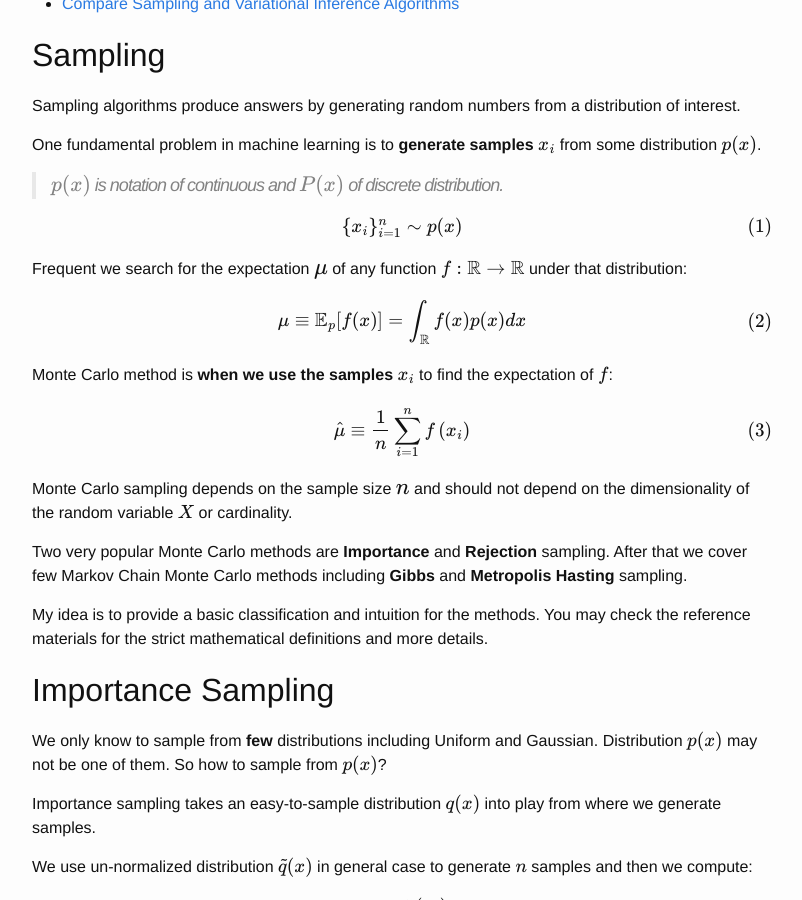
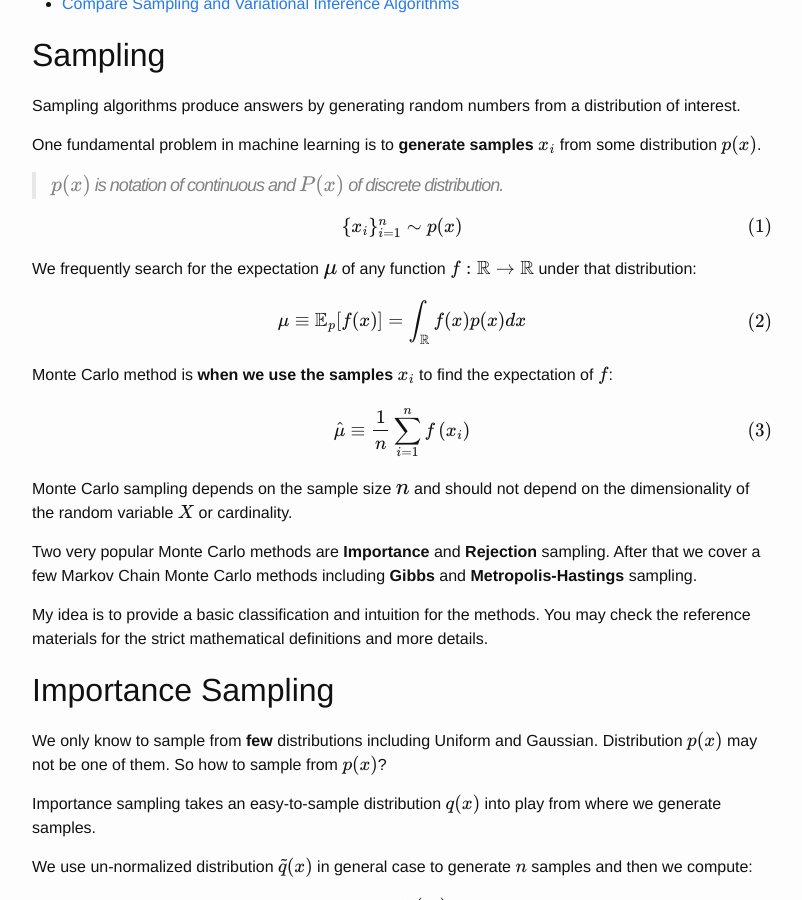
Before and after one commit to dejanbatanjac/dejanbatanjac.github.io, a Jekyll site: the page built from _posts/2021-02-08-bayesian-prerequisites-sampling.md, in a window 1280 px wide and 900 px high, scrolled down 424 px. Shown: the whole window, without its empty margins (238-1040 px from the left). Built offline with Jekyll 4.4.1, drawn with Linux system fonts in a browser that asks for light colours; formulas are drawn with MathJax 3; some of the changed text lies outside the part shown.

Commit message:
fix: spelling and typos in 2021-02-08-bayesian-prerequisites-sampling.md + update izveštaj.pdf
Report now covers 8 published articles.

```diff
--- a/_posts/2021-02-08-bayesian-prerequisites-sampling.md
+++ b/_posts/2021-02-08-bayesian-prerequisites-sampling.md
@@ -29,7 +29,7 @@ $$
 \{x_i\}_{i=1}^n \sim p({x}) \tag{1}
 $$
 
-Frequent we search for the expectation $\large \mu$ of any function $f: \mathbb R \rightarrow \mathbb{R}$ under that distribution:
+We frequently search for the expectation $\large \mu$ of any function $f: \mathbb R \rightarrow \mathbb{R}$ under that distribution:
 
 
 $$
@@ -46,7 +46,7 @@ $$
 
 Monte Carlo sampling depends on the sample size $\large n$ and should not depend on the dimensionality of the random variable $X$ or cardinality.
 
-Two very popular Monte Carlo methods are **Importance** and **Rejection** sampling. After that we cover few Markov Chain Monte Carlo methods including **Gibbs** and **Metropolis Hasting** sampling.
+Two very popular Monte Carlo methods are **Importance** and **Rejection** sampling. After that we cover a few Markov Chain Monte Carlo methods including **Gibbs** and **Metropolis-Hastings** sampling.
 
 My idea is to provide a basic classification and intuition for the methods. You may check the reference materials for the strict mathematical definitions and more details.
 
```
Also changed, not shown: other parts of _posts/2021-02-08-bayesian-prerequisites-sampling.md (+1 -1 lines).
